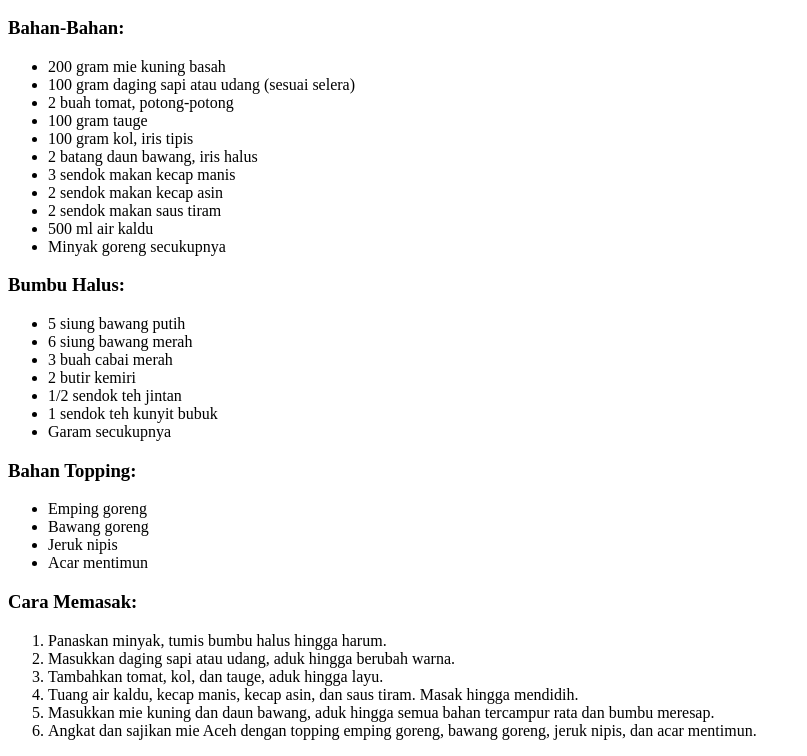
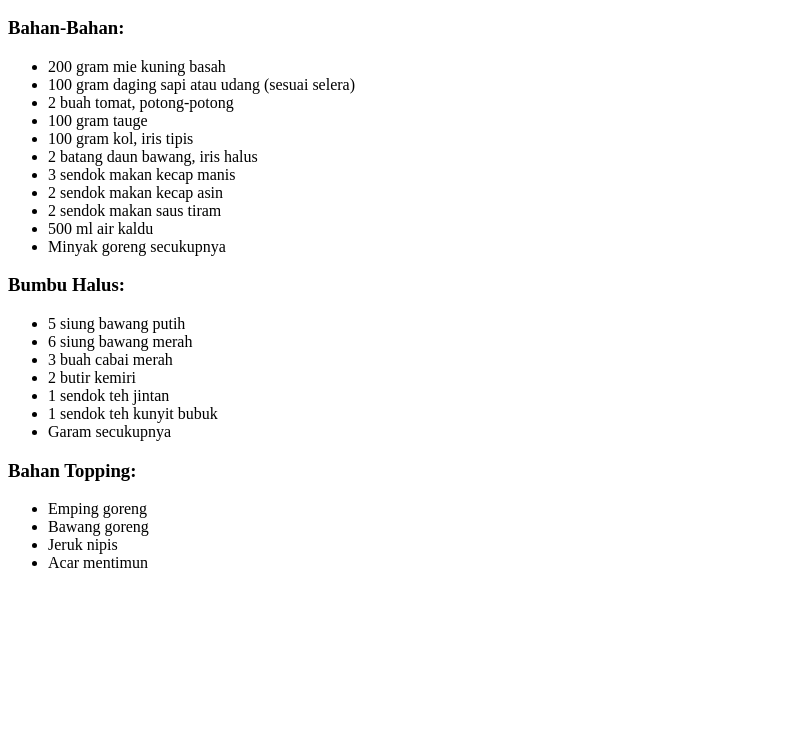
Before and after one commit to Hidayattt24/Buku_Resep_Aceh, a plain HTML site: page MieAceh.html in a window 1280 px wide. Shown: the part 110-866 px from the top of the page, without its empty margins (0-807 px from the left). After the commit the page ends 800 px from the top, so only its background shows below. Drawn offline with Linux system fonts and the light colour scheme.

Commit message:
mengubah branch teman

```diff
--- a/MieAceh.html
+++ b/MieAceh.html
@@ -29,7 +29,7 @@
         <li>6 siung bawang merah</li>
         <li>3 buah cabai merah</li>
         <li>2 butir kemiri</li>
-        <li>1/2 sendok teh jintan</li>
+        <li>1 sendok teh jintan</li>
         <li>1 sendok teh kunyit bubuk</li>
         <li>Garam secukupnya</li>
     </ul>
@@ -41,14 +41,6 @@
         <li>Jeruk nipis</li>
         <li>Acar mentimun</li>
     </ul>
-    <h3>Cara Memasak:</h3>
-    <ol>
-        <li>Panaskan minyak, tumis bumbu halus hingga harum.</li>
-        <li>Masukkan daging sapi atau udang, aduk hingga berubah warna.</li>
-        <li>Tambahkan tomat, kol, dan tauge, aduk hingga layu.</li>
-        <li>Tuang air kaldu, kecap manis, kecap asin, dan saus tiram. Masak hingga mendidih.</li>
-        <li>Masukkan mie kuning dan daun bawang, aduk hingga semua bahan tercampur rata dan bumbu meresap.</li>
-        <li>Angkat dan sajikan mie Aceh dengan topping emping goreng, bawang goreng, jeruk nipis, dan acar mentimun.</li>
-    </ol>
+
 </body>
 </html>
```
